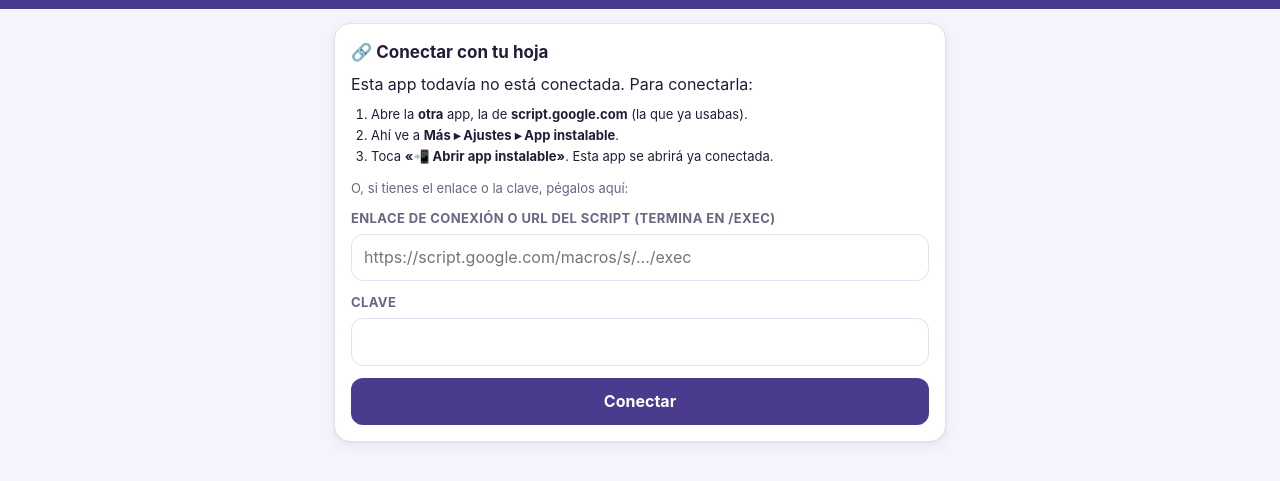
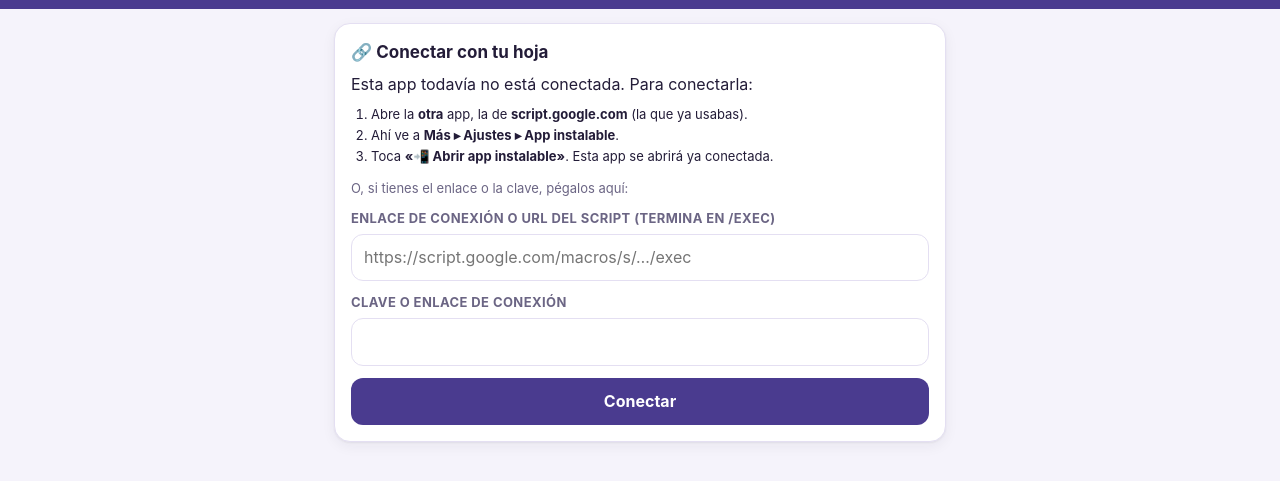
Before and after one commit to alanronny78-commits/Micro-Dosis, a plain HTML site: page app/Index.html in a window 1280 px wide. Both pictures are taken after a click on the button "Conectar". Shown: the part 59-540 px from the top of the page. Drawn offline with Linux system fonts and the light colour scheme.

Commit message:
Aceptar el enlace de conexión pegado en el campo de clave (ambos modos)
Co-Authored-By: Claude Opus 5.5 <noreply@anthropic.com>
Claude-Session: https://claude.ai/code/session_01FemhkAH1z7FjXDzQ3ge1tF

```diff
--- a/app/Index.html
+++ b/app/Index.html
@@ -197,12 +197,15 @@ function viewSetup(bad){
       '<p class="small muted" style="margin:0 0 10px">O, si tienes el enlace o la clave, pégalos aquí:</p>'
     :'<p class="small muted" style="margin:0 0 10px">O escribe la clave (en el editor ejecuta la función <b>configurarApp</b> y cópiala del registro):</p>')+
     (MODE==='web'?'<div class="field"><label>Enlace de conexión o URL del script (termina en /exec)</label><input type="text" id="cUrl" value="'+esc(c.url||'')+'" placeholder="https://script.google.com/macros/s/…/exec"></div>':'')+
-    '<div class="field"><label>Clave</label><input type="text" id="cKey" value="'+esc(c.key||'')+'" autocomplete="off"></div>'+
+    '<div class="field"><label>Clave o enlace de conexión</label><input type="text" id="cKey" value="'+esc(c.key||'')+'" autocomplete="off"></div>'+
     '<button class="btn block" id="cGo">Conectar</button></div>';
   $('#cGo').onclick=function(){
-    var raw=MODE==='web'?$('#cUrl').value.trim():'';
-    if(/#setup=/.test(raw)){location.hash=raw.slice(raw.indexOf('#'));return}  // pegó el enlace completo
-    var n={url:raw,key:$('#cKey').value.trim()};
+    var raw=MODE==='web'?$('#cUrl').value.trim():'', k=$('#cKey').value.trim();
+    var link=/#setup=/.test(raw)?raw:(/#setup=/.test(k)?k:'');
+    if(link){  // pegó el enlace de conexión completo (en cualquiera de los dos campos)
+      try{var p=atob(link.split('#setup=')[1].replace(/-/g,'+').replace(/_/g,'/')).split('|');raw=p[0];k=p[1]}catch(e){toast('El enlace no es válido');return}
+    }
+    var n={url:raw,key:k};
     if((MODE==='web'&&!n.url)||!n.key){toast('Completa los datos');return}
     setCfg(n);loading('Conectando…');start();
   };
--- a/docs/sw.js
+++ b/docs/sw.js
@@ -1,5 +1,5 @@
 // Service worker: guarda la interfaz para que abra rápido. Los datos siempre vienen de la hoja (red).
-const VERSION = 'md-v3';
+const VERSION = 'md-v4';
 const SHELL = ['./', './index.html', './manifest.webmanifest', './icons/icon-192.png', './icons/icon-512.png'];
 
 self.addEventListener('install', e => {
```
Also changed, not shown: docs/index.html (+7 -4 lines).
